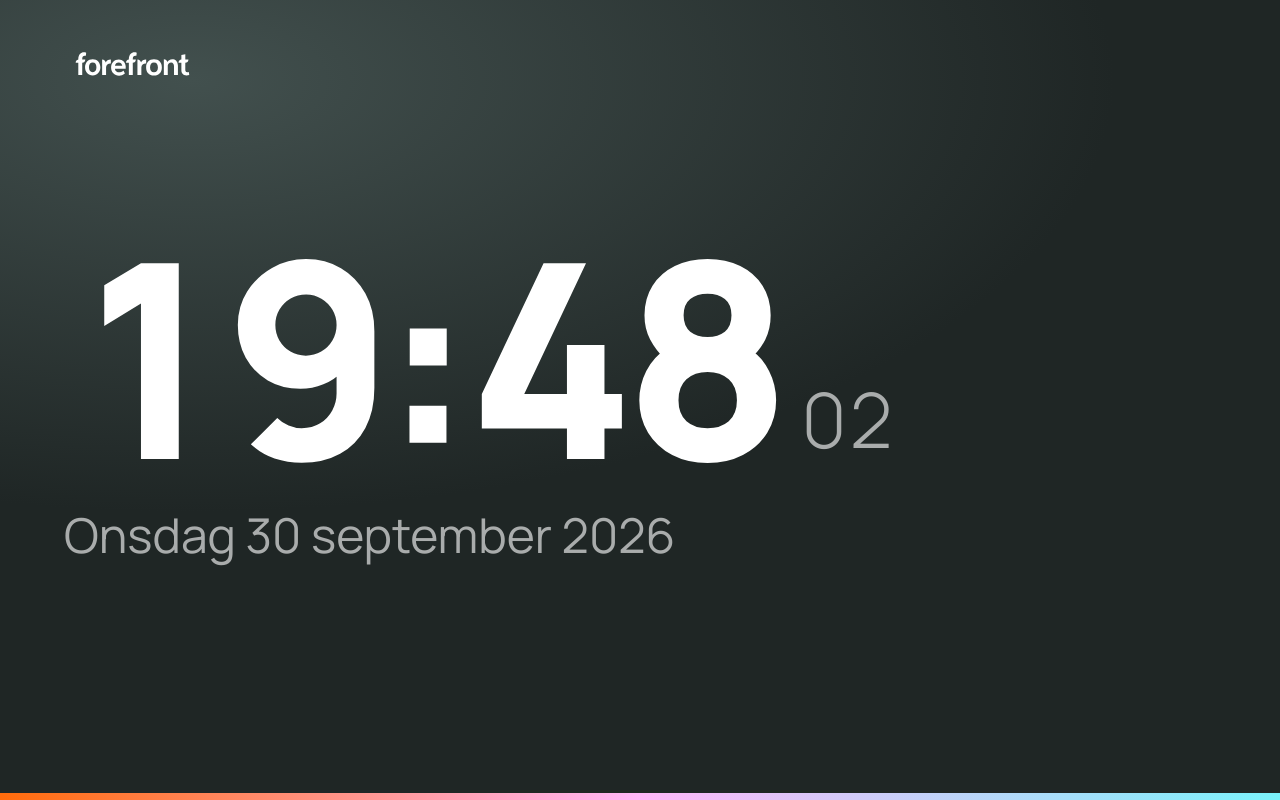
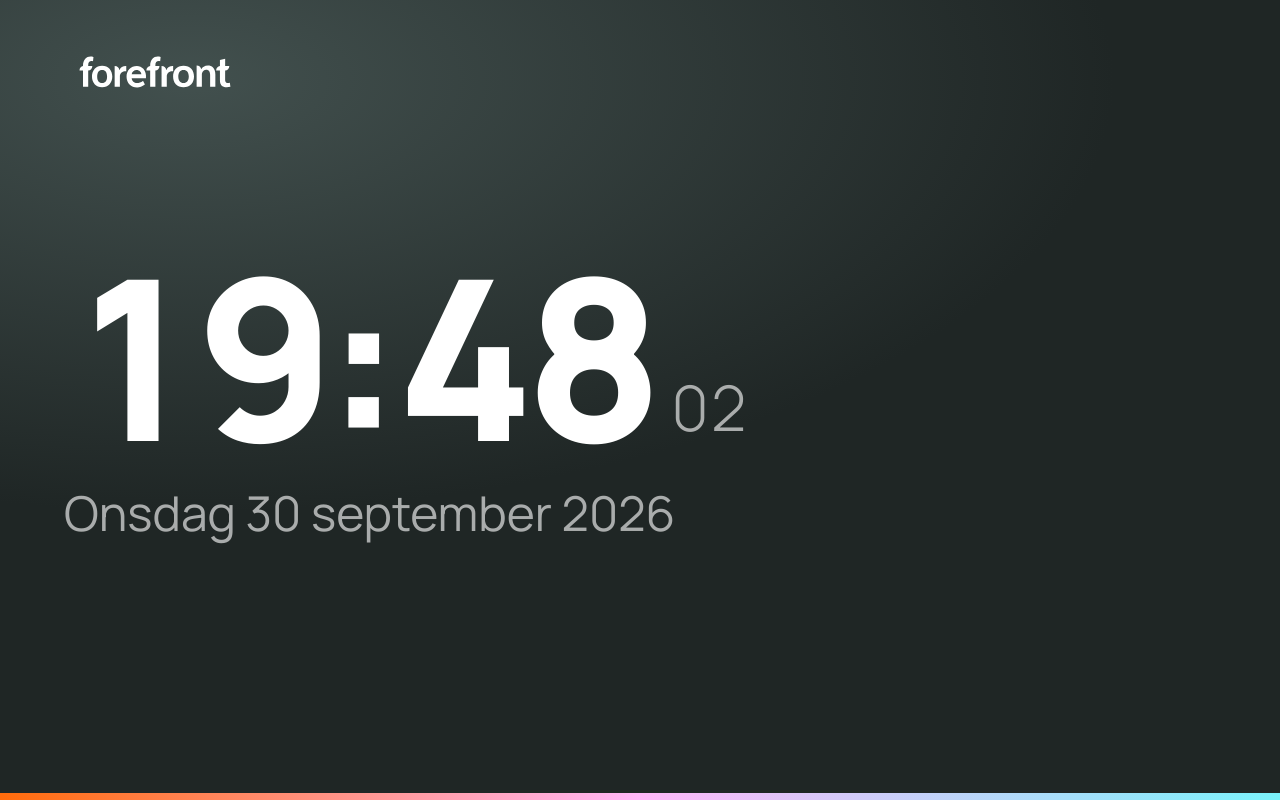
Before and after one commit to gustavlindstroms/k-a9ec1d80, a plain HTML site: page 6edea6c9/index.html in a window 1280 px wide. Drawn offline with Linux system fonts and the light colour scheme; no server answers.

Commit message:
Större logga, mindre klocka
Co-Authored-By: Claude Opus 5.5 <noreply@anthropic.com>
Claude-Session: https://claude.ai/code/session_012XgBWDdU2mpBVBBq4P6td7

```diff
--- a/6edea6c9/index.html
+++ b/6edea6c9/index.html
@@ -25,14 +25,14 @@
     overflow: hidden;
     cursor: none;
   }
-  .logo { position: fixed; top: 5vh; left: 5vw; height: 6vh; min-height: 30px; }
+  .logo { position: fixed; top: 5vh; left: 5vw; height: 8vh; min-height: 40px; }
   main {
     height: 100%; display: flex; flex-direction: column;
     justify-content: center; padding-left: 5vw;
   }
   .time {
     font-weight: 800; letter-spacing: -0.04em; line-height: .9;
-    font-size: 21vw; font-size: min(23vw, 34vh);
+    font-size: 18vw; font-size: min(19vw, 28vh);
     font-variant-numeric: tabular-nums;
   }
   .time .sec { font-weight: 300; font-size: .28em; letter-spacing: 0; color: var(--muted); margin-left: .25em; vertical-align: .15em; }
```
